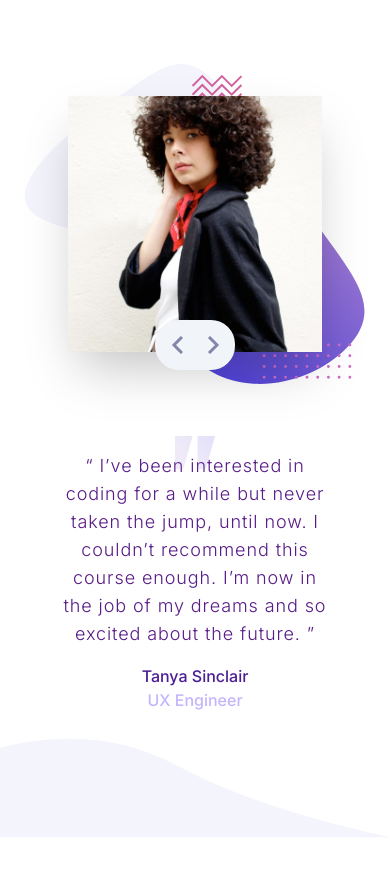
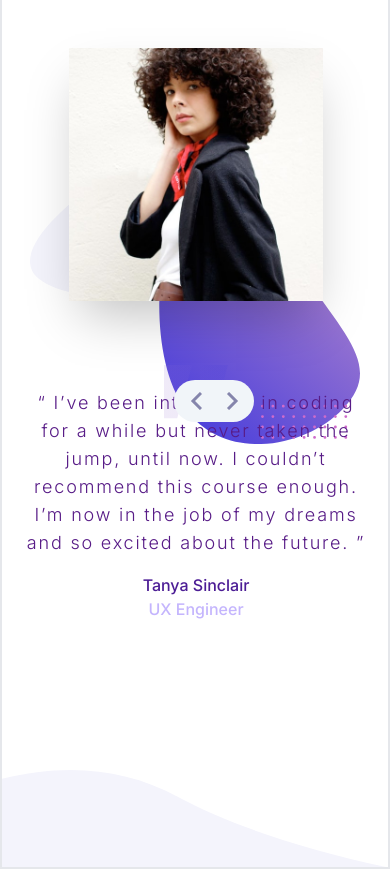
Before and after one commit to clsdjo30/Coding-Bootcamp-Testimonials-Slider, a website: page index.html in a window 390 px wide. Before the commit the page ends 844 px from the top, so only its background shows below. Drawn offline with Linux system fonts and the light colour scheme.

Commit message:
Add SM Responsive #0013

```diff
--- a/index.html
+++ b/index.html
@@ -25,14 +25,18 @@
       }
     </style>
   </head>
-  <body class="container font-body w-full h-screen  mx-auto">
-    <main class="xl:w-3/4 lg:w-3/4 flex justify-center items-center h-screen mx-auto ">
-     <div class="absolute top-16 sm">
+  <body class="container flex justify-center items-center mx-auto max-h-screen font-body">
+    <main
+      class="xl:w-3/4 lg:w-3/4 h   w-full flex flex-col  justify-between space-y-full border-2 m-4 mx-auto space-y-96 static"
+    >
+
         <!-- BG PATTERN HEADER -->
 
         <!-- width="697" height="657" -->
-      <svg xmlns="http://www.w3.org/2000/svg"
-      class="h-80 sm:h-full top-0"
+        <div class="relative top-24 p-7 md:right-0 md:flex md:justify-end w-full md:top-72 ">
+          <svg
+          xmlns="http://www.w3.org/2000/svg"
+          class="md:w-8/12 relative top-8 "
           viewBox="0 0 697 657"
         >
           <defs>
@@ -78,26 +82,55 @@
           </g>
         </svg>
 
+        <div
+        class="relative -top-8 left-36 w-20 flex justify-center space-x-6 items-center py-3 rounded-3xl bg-slate-100 z-50"
+      >
+        <img
+          class="cursor-pointer"
+          src="./images/icon-prev.svg"
+          alt=""
+          id="slider-btn-prev"
+        />
+        <img
+          class="cursor-pointer"
+          src="./images/icon-next.svg"
+          alt=""
+          id="slider-btn-next"
+        />
       </div>
+        </div>
+
+        <div class="">
+          <svg
+          xmlns="http://www.w3.org/2000/svg"
+          class=" xl:h-56"
+          viewBox="0 0 610 154"
+        >
+          <path
+            fill="#F4F4FC"
+            fill-rule="evenodd"
+            d="M610 154C469.493 123.42 358.432 86.087 276.818 42S102.93-11.42 0 14v140h610z"
+          />
+        </svg>
+
+
+
+
 
 
       <!-- TANYA SECTION   -->
 
-
-        <section class="animate-slider mx-1 " id="testimonials-content">
-
-
-
-          <div class="sm:flex-row-reverse flex flex-col justify-center items-center">
+      <section class="animate-slider mx-1 z-10 absolute top-12" id="testimonials-content">
+          <div class="sm:flex-row-reverse flex flex-col justify-center items-center ">
               <img
-                class="shadow-2xl animate-slider w-4/6 h-64 relative -top-9"
+                class="shadow-2xl animate-slider w-2/3 "
                 src="./images/image-tanya.jpg"
                 alt=""
               />
               <div class="flex flex-col justify-center items-center">
                 <svg
                 xmlns="http://www.w3.org/2000/svg"
-                class="h-10 w-10 relative top-12"
+                class="h-16 w-16 relative top-16"
                 viewBox="0 0 120 120"
               >
                 <defs>
@@ -120,7 +153,7 @@
                 />
               </svg>
 
-              <p class="font-light text-lg text-purple-900 px-14 tracking-wider text-center mt-6">
+              <p class="font-light text-lg text-purple-900 px-4 tracking-widest text-center mt-6">
                 “ I’ve been interested in coding for a while but never taken the
                 jump, until now. I couldn’t recommend this course enough. I’m
                 now in the job of my dreams and so excited about the future. ”
@@ -130,25 +163,18 @@
               </div>
             </div>
           </section>
-
-
-
 <!-- JOHN SECTION -->
-
-      <section class="hidden animate-slider mx-1 " id="testimonials-content">
-
-
-
-        <div class="sm:flex-row-reverse flex flex-col justify-center items-center">
+          <section class="hidden animate-slider mx-1 z-10 absolute top-12" id="testimonials-content">
+            <div class="sm:flex-row-reverse flex flex-col justify-center items-center ">
                 <img
-              class="shadow-2xl animate-slider w-4/6 h-64 relative -top-3/5"
+                  class="shadow-2xl animate-slider w-2/3 "
                   src="./images/image-john.jpg"
                   alt=""
                 />
                 <div class="flex flex-col justify-center items-center">
                   <svg
                   xmlns="http://www.w3.org/2000/svg"
-              class="h-10 w-10 relative top-12"
+                  class="h-16 w-16 relative top-16"
                   viewBox="0 0 120 120"
                 >
                   <defs>
@@ -171,48 +197,27 @@
                   />
                 </svg>
 
-            <p class="font-light text-lg text-purple-900 px-14 tracking-wider text-center mt-6">
+                <p class="font-light text-lg text-purple-900 px-4 tracking-widest text-center mt-6">
                   “ If you want to lay the best foundation possible I’d recommend
                   taking this course. The depth the instructors go into is
                   incredible. I now feel so confident about starting up as a
                   professional developer. ”
                 </p>
-            <h2 class="text-violet-900 mt-4"> John Tarkpor</h2>
-            <h3 class="text-violet-300">Front-end Developer</h3>
+                <h2 class="text-violet-900 mt-4">John Tarkpor</h2>
+                <h3 class="text-violet-300">Front-end Developerr</h3>
                 </div>
               </div>
             </section>
+        </div>
+        </main>
 
 
 
-      <!-- FOOTER BG PATTERN -->
-  <div class="absolute bottom-0 left-0 ">
-    <svg
-  xmlns="http://www.w3.org/2000/svg"
-  class="h-28 xl:h-56 w-full"
-  viewBox="0 0 610 154"
->
-  <path
-    fill="#F4F4FC"
-    fill-rule="evenodd"
-    d="M610 154C469.493 123.42 358.432 86.087 276.818 42S102.93-11.42 0 14v140h610z"
-  />
-</svg>
-  </div>
-  <div class="absolute top-80 w-20 flex justify-center space-x-6 items-center py-4 rounded-3xl bg-slate-100 ">
-    <img
-    class="cursor-pointer"
-    src="./images/icon-prev.svg"
-    alt=""
-    id="slider-btn-prev">
-    <img
-    class="cursor-pointer"
-    src="./images/icon-next.svg"
-    alt=""
-    id="slider-btn-next">
+    <!-- <section class="hidden animate-slider mx-1 " id="testimonials-content"> -->
 
-  </div>
-    </main>
+
+
+
 
 
     <script src="./slidder.js"></script>
```
Also changed, not shown: dist/output.css. Lines whose indentation alone changed are shown as unchanged.
